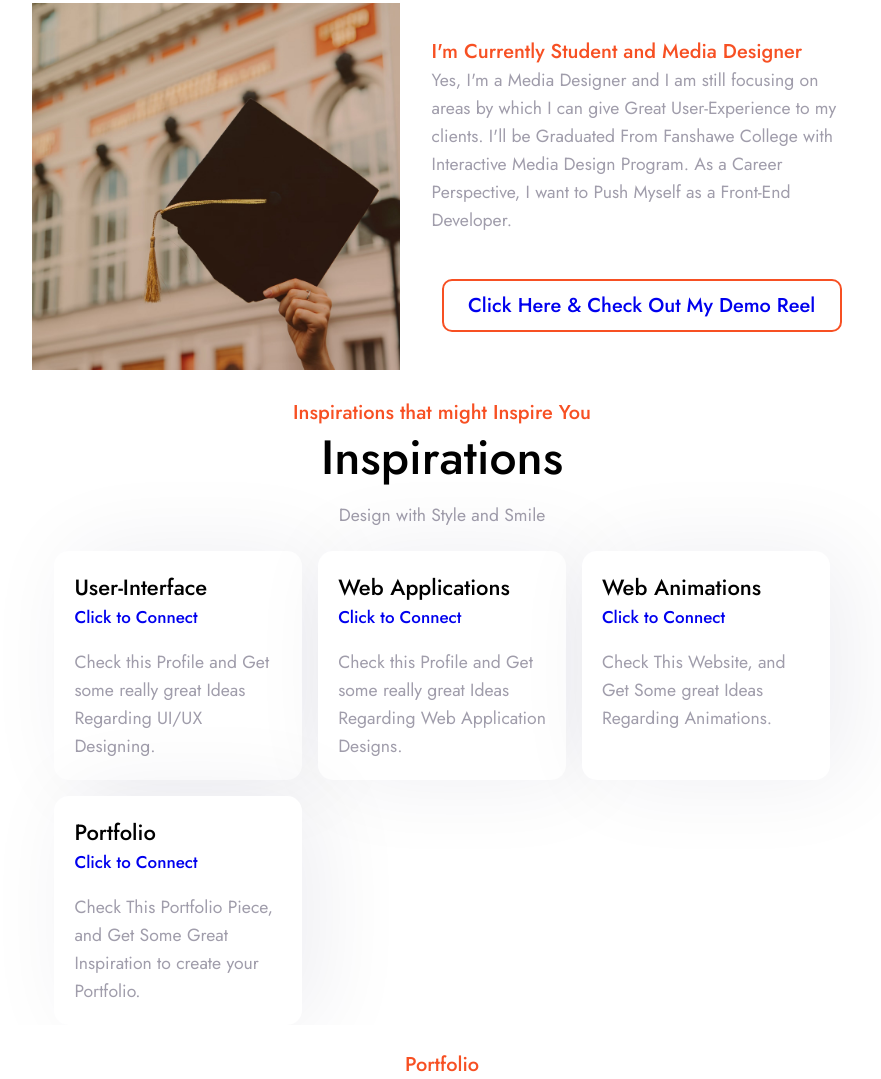
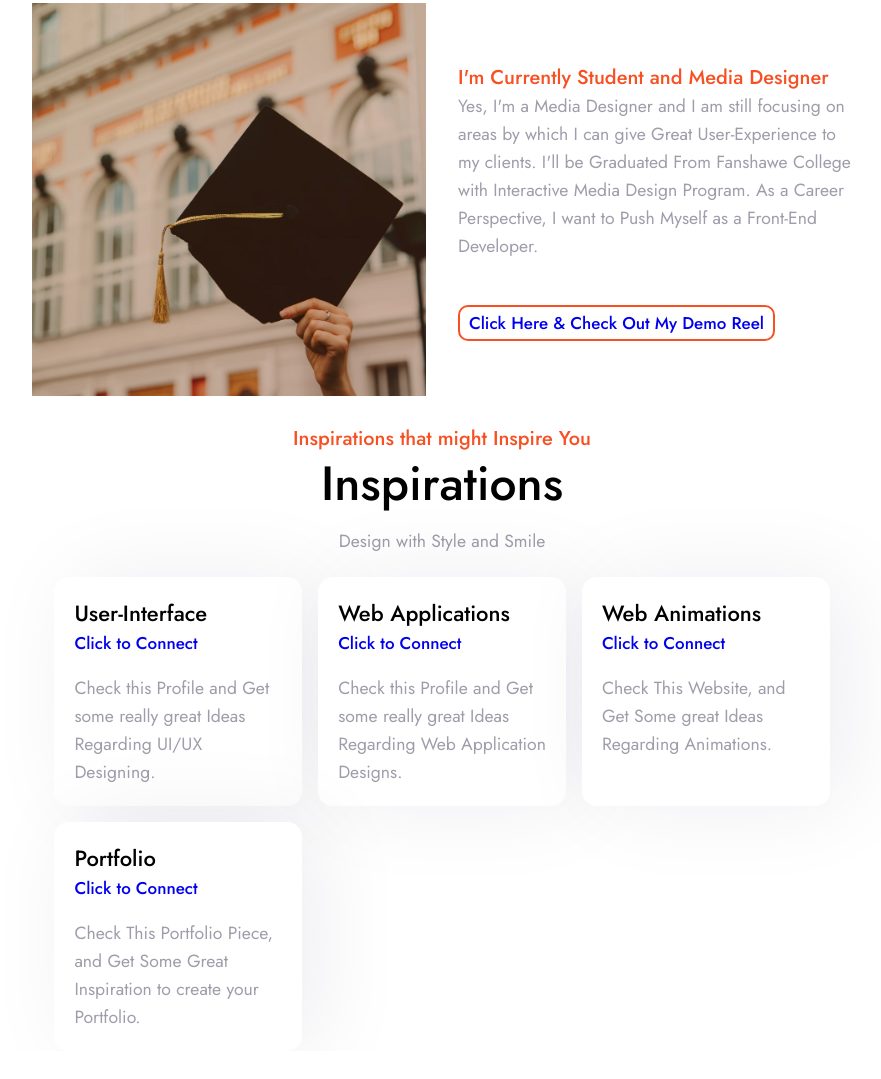
Before and after one commit to hiralshah7/shah_hiral_portfolio, a plain HTML site: page index.html in a window 1280 px wide. Shown: the part 1345-2424 px from the top of the page, without its empty margins (198-1079 px from the left). Drawn offline with nearby package versions, Linux system fonts and the light colour scheme.

Commit message:
adding_demoreel

```diff
--- a/sass/modules/_body.scss
+++ b/sass/modules/_body.scss
@@ -439,13 +439,13 @@
 
             .iframe1 {
                 font-weight: 500;
-                font-size: 20px;
+                font-size: 17px;
                 color: var(--main-color);
-                margin: 10px;
-                padding: 10px;
+                // margin: -10px;
+                padding: 4px;
                 border-radius: 10px;
                 border: 2px solid var(--main-color);
-                width: 400px;
+                width: 317px;
                 text-align: center;
                 cursor: pointer;
             }
```
Also changed, not shown: css/main.css, 1 other file.
